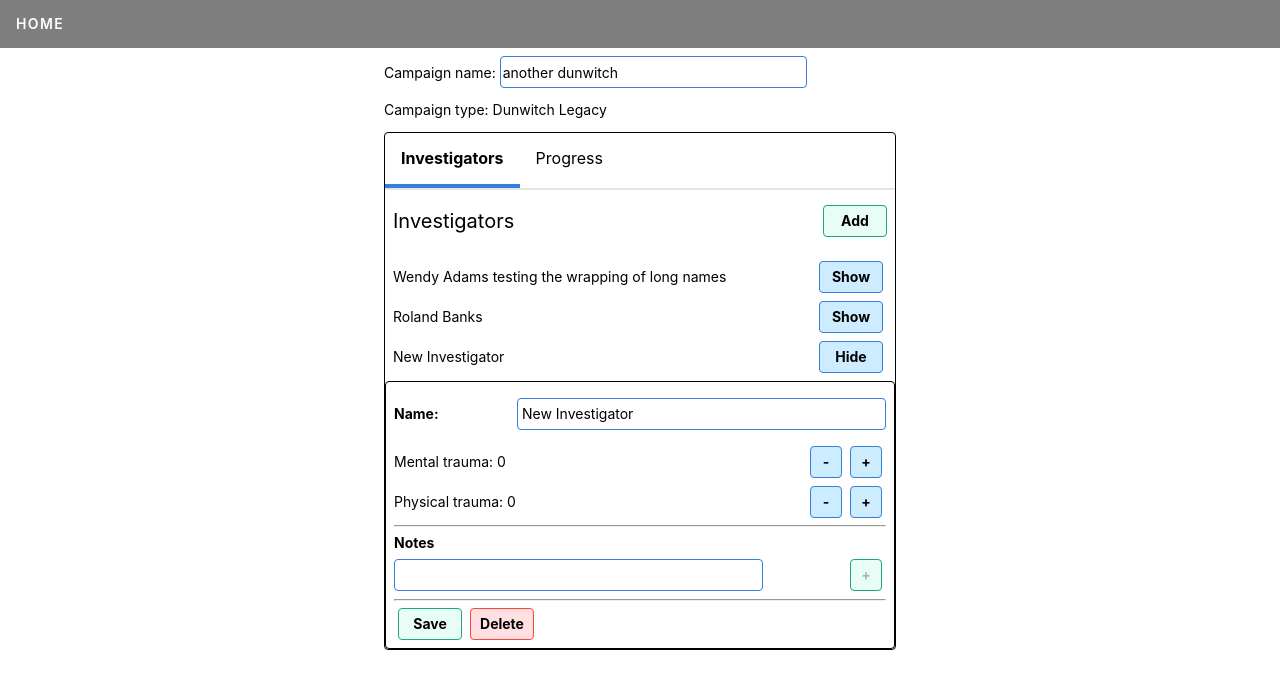
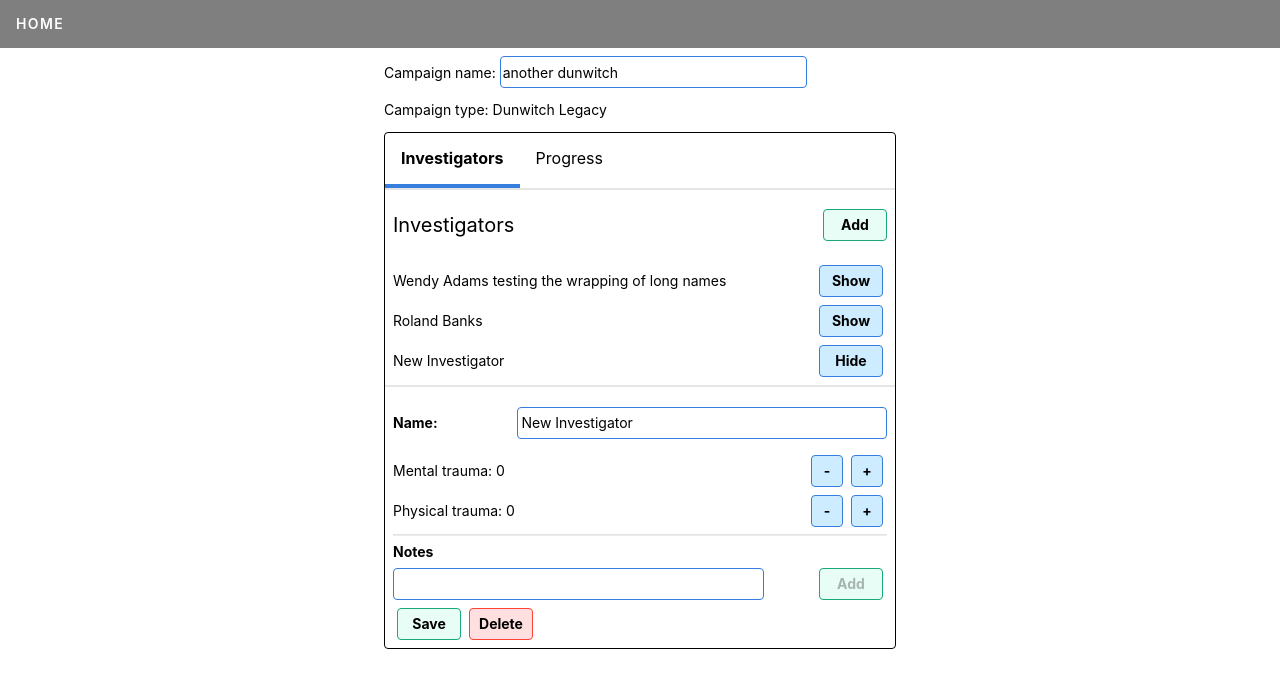
Before and after one commit to skinnybeans/arkham-log, an Angular app: page /campaign/1/investigators in a window 1280 px wide. Both pictures are taken after a click on the button "Add". Shown: the top 688 px of the page. Built offline with nearby package versions, Linux system fonts and the light colour scheme.

Commit message:
investigator border styling

```diff
--- a/src/app/investigator-list/investigator-list.component.html
+++ b/src/app/investigator-list/investigator-list.component.html
@@ -1,4 +1,4 @@
-<div class="flex flex-wrap sans-serif f6">
+<div class="flex flex-wrap sans-serif f6 mv1 bb bw1 b--black-10">
    <div class="f4 flex items-center justify-between w-100 mh2">
     <p>Investigators</p>
     <button
@@ -26,7 +26,7 @@
 </div>
 <div
   *ngIf="selectedInvestigator !== undefined"
-  class="ba br2 pa2">
+  class="pa2">
   <div>
     <app-investigator [investigator]="selectedInvestigator" [investigatorId]="selectedIndex" ></app-investigator>
   </div>
--- a/src/app/investigator/investigator.component.html
+++ b/src/app/investigator/investigator.component.html
@@ -17,14 +17,14 @@
         <button class="btn btn-primary w2 h2 mh1" (click)="updatePhysicalTrauma(+1)">+</button>
     </div>
   </div>
-  <hr/>
+  <hr class="b--black-10"/>
   <div>
     <div class="b mv2">
         Notes
     </div>
     <div class="flex items-center justify-between mb2">
       <input type="text" class="w-75 h2 ba b--blue br2" [(ngModel)]="newNote">
-      <button class="btn btn-success w2 h2 mh1" [disabled]="newNote === ''" (click)="addNote()">+</button>
+      <button class="btn btn-success w3 h2 mh1" [disabled]="newNote === ''" (click)="addNote()">Add</button>
     </div>
     <!-- <input type="text" class="ba b--blue br2" [(ngModel)]="newNote" /> -->
   </div>
@@ -35,5 +35,4 @@
         <button class="btn btn-danger w2 h2 mh1" (click)="removeNote(i)">-</button>
       </div>
   </div>
-  <hr>
 </div>
```
